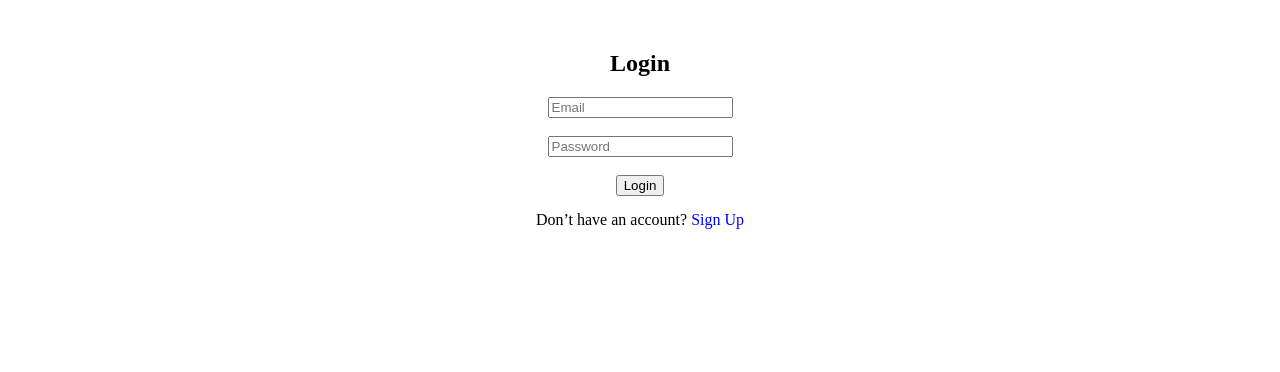
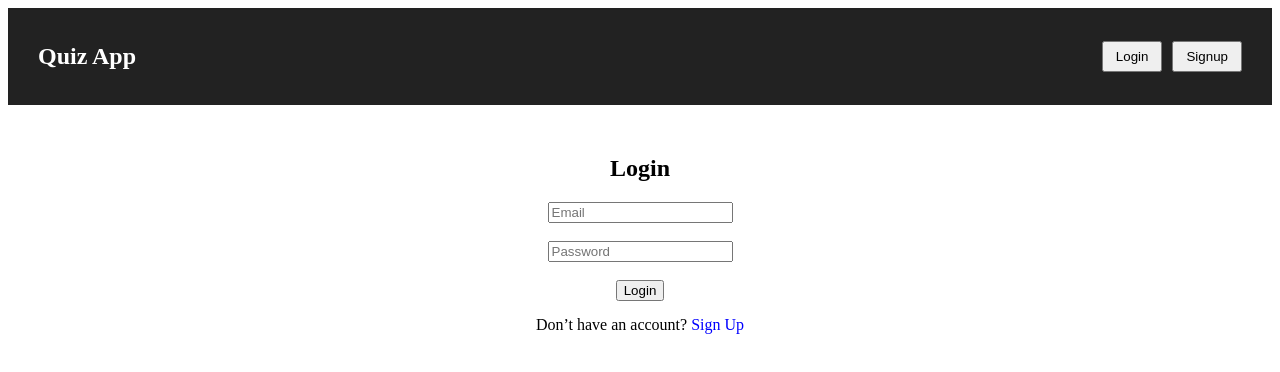
Before and after one commit to Prince1130-sam/MERN-Quiz, a React app in the folder frontend/: page / in a window 1280 px wide. Shown: the top 372 px of the page. Built offline with nearby package versions, Linux system fonts and the light colour scheme; the HTML template or start-up script is replaced by a standard one.

Commit message:
add Navbar

```diff
--- a/frontend/src/App.jsx
+++ b/frontend/src/App.jsx
@@ -7,10 +7,12 @@ import ProtectedRoute from "./components/ProtectedRoute";
 import Topics from "./pages/Topics";
 import Quiz from "./pages/Quiz";
 import Result from "./pages/Result";
+import Navbar from "./components/Navbar";
 
 function App() {
   return (
     <BrowserRouter>
+    <Navbar />
       <Routes>
 
         <Route path="/" element={<Login />} />
--- a/frontend/src/components/Navbar.jsx
+++ b/frontend/src/components/Navbar.jsx
@@ -0,0 +1,86 @@
+import { useNavigate } from "react-router-dom";
+
+const Navbar = () => {
+  const navigate = useNavigate();
+
+  const user = JSON.parse(localStorage.getItem("user"));
+
+  const handleLogout = () => {
+    localStorage.removeItem("token");
+    localStorage.removeItem("user");
+    navigate("/login");
+  };
+
+  return (
+    <div style={styles.navbar}>
+      <h2 style={{ cursor: "pointer" }} onClick={() => navigate("/")}>
+        Quiz App
+      </h2>
+
+      <div style={styles.right}>
+        {user ? (
+          <>
+            <span style={styles.username}>
+              {user?.name || "User"}
+            </span>
+
+            <button style={styles.btn} onClick={() => navigate("/dashboard")}>
+              Dashboard
+            </button>
+
+            {user.role === "admin" && (
+              <button style={styles.btn} onClick={() => navigate("/admin")}>
+                Admin
+              </button>
+            )}
+
+            <button style={styles.logout} onClick={handleLogout}>
+              Logout
+            </button>
+          </>
+        ) : (
+          <>
+            <button style={styles.btn} onClick={() => navigate("/login")}>
+              Login
+            </button>
+            <button style={styles.btn} onClick={() => navigate("/signup")}>
+              Signup
+            </button>
+          </>
+        )}
+      </div>
+    </div>
+  );
+};
+
+const styles = {
+  navbar: {
+    display: "flex",
+    justifyContent: "space-between",
+    padding: "15px 30px",
+    background: "#222",
+    color: "#fff",
+    alignItems: "center"
+  },
+  right: {
+    display: "flex",
+    gap: "10px",
+    alignItems: "center"
+  },
+  btn: {
+    padding: "6px 12px",
+    cursor: "pointer"
+  },
+  logout: {
+    padding: "6px 12px",
+    background: "red",
+    color: "#fff",
+    border: "none",
+    cursor: "pointer"
+  },
+  username: {
+    marginRight: "10px"
+  }
+};
+
+export default Navbar;
```
